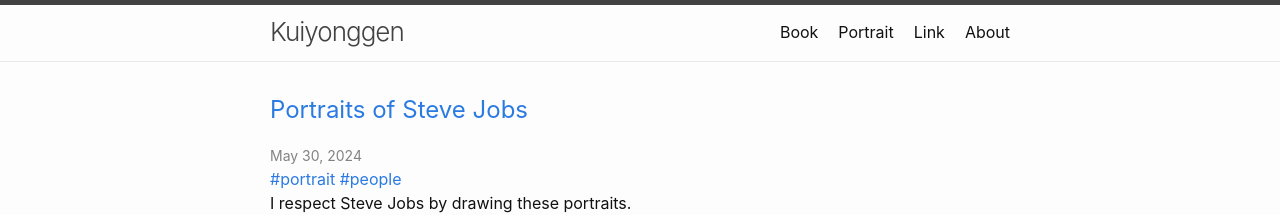
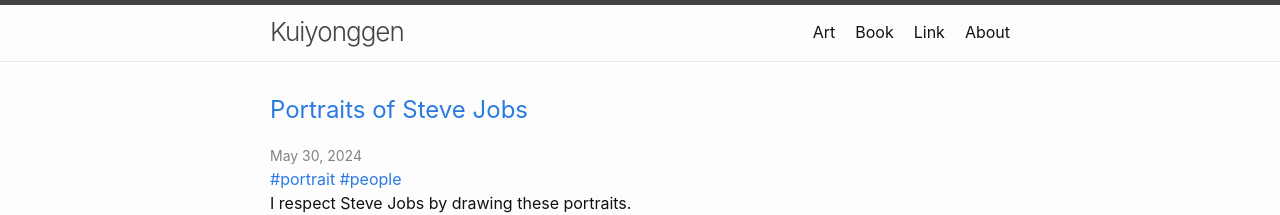
Before and after one commit to kuiyonggen/kuiyonggen.github.io, a Jekyll site: the page built from index.markdown, in a window 1280 px wide and 900 px high. Shown: the top 215 px of the window. Built offline with Jekyll 4.4.1, drawn with Linux system fonts in a browser that asks for light colours; emoji names are drawn with the system emoji font.

Commit message:
rename page

```diff
--- a/_config.yml
+++ b/_config.yml
@@ -68,8 +68,8 @@
 #   - vendor/ruby/
 
 header_pages:
+  - art.md
   - book.md
-  - portrait.md
   - link.md
   - about.md
 
```
Also changed, not shown: art.md (renamed from portrait.md, +1 -2 lines).
